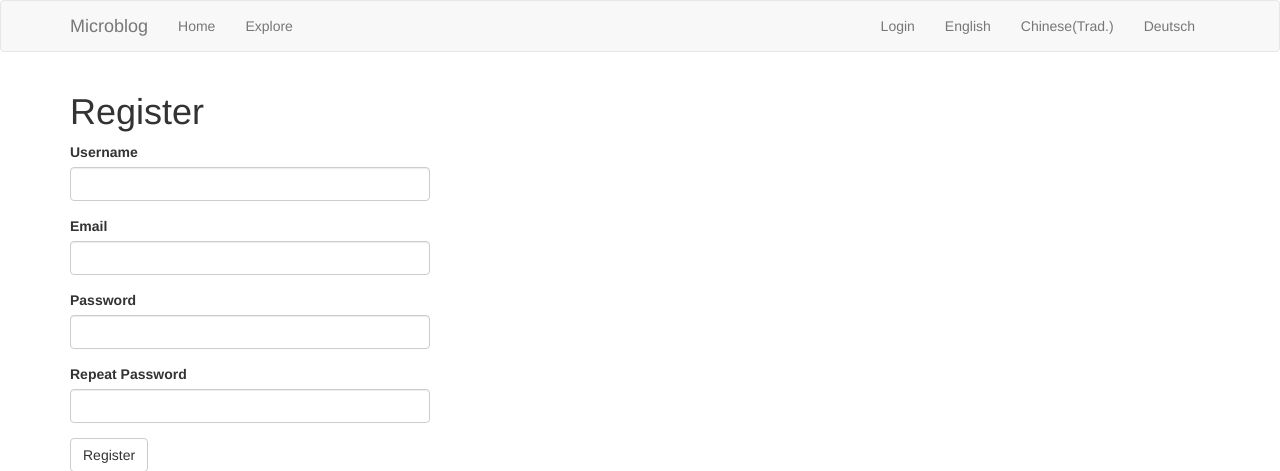
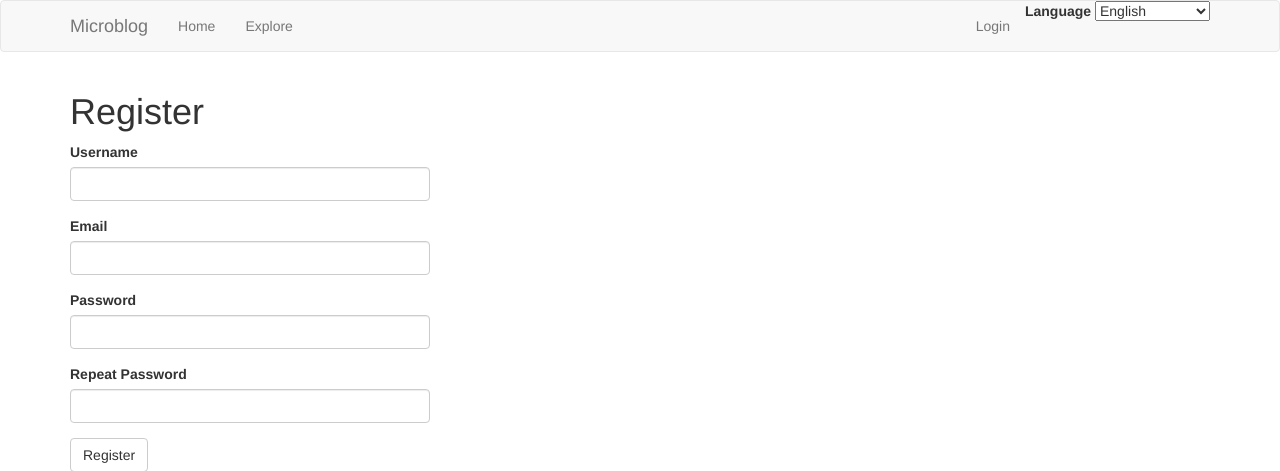
Before and after one commit to lentychang/microblog, a Flask app: page /auth/register in a window 1280 px wide. Shown: the top 471 px of the page. Run offline with Flask 2, Linux system fonts and the light colour scheme; some libraries are stand-ins or nearby versions.

Commit message:
change language button into dropdown list

```diff
--- a/app/__init__.py
+++ b/app/__init__.py
@@ -9,6 +9,7 @@ from flask_moment import Moment
 from flask_babel import Babel
 from flask_babel import lazy_gettext as _l
 from elasticsearch import Elasticsearch
+from flask_jsglue import JSGlue
 
 import logging
 from logging.handlers import SMTPHandler, RotatingFileHandler
@@ -26,6 +27,7 @@ mail = Mail()
 bootstrap = Bootstrap()
 moment = Moment()
 babel = Babel()
+jsglue = JSGlue()
 
 
 @babel.localeselector
@@ -50,6 +52,7 @@ def create_app(config_class=Config):
     bootstrap.init_app(app)
     moment.init_app(app)
     babel.init_app(app)
+    jsglue.init_app(app)
 
     app.elasticsearch = Elasticsearch([app.config['ELASTICSEARCH_URL']]) \
         if app.config['ELASTICSEARCH_URL'] else None
--- a/app/templates/base.html
+++ b/app/templates/base.html
@@ -2,7 +2,9 @@
 {% block title %}
 {% if title %}{{ title }} - Microblog{% else %}Welcome to Microblog{% endif %}
 {% endblock %}
-
+<head>
+{{ JSGlue.include() }}
+</head>
 {% block navbar %}
 <nav class="navbar navbar-default">
     <div class="container">
@@ -46,9 +48,18 @@
                 </li>
                 <li><a href="{{ url_for('auth.logout') }}">{{ _('Logout') }}</a></li>
                 {% endif %}
-                <li><a href="{{ url_for('main.set_language', language='en') }}">English</a></li>
+                <li>
+                    <label> {{_('Language')}}</label>
+                    <select name="language" id="language" onmouseup="changeLanguage(this)">
+                        <option value="en">English</option>
+                        <option value="de">Deutsch</option>
+                        <option value="zh">Chinese(Trad.)</option>
+                    </select>
+
+                </li>
+                <!-- <li><a href="{{ url_for('main.set_language', language='en') }}">English</a></li>
                 <li><a href="{{ url_for('main.set_language', language='zh') }}">Chinese(Trad.)</a></li>
-                <li><a href="{{ url_for('main.set_language', language='de') }}">Deutsch</a></li>
+                <li><a href="{{ url_for('main.set_language', language='de') }}">Deutsch</a></li> -->
             </ul>
         </div>
     </div>
@@ -177,6 +188,13 @@
         }, 10000);
     });
     {% endif %}
+
+    function changeLanguage(x){
+        var lang = document.getElementById("language");
+        // This is bound to main.set_language in route of main
+        location.href = "http://127.0.0.1:5000/lang/" + lang.value;
+    }
+
 </script>
 
 
```
